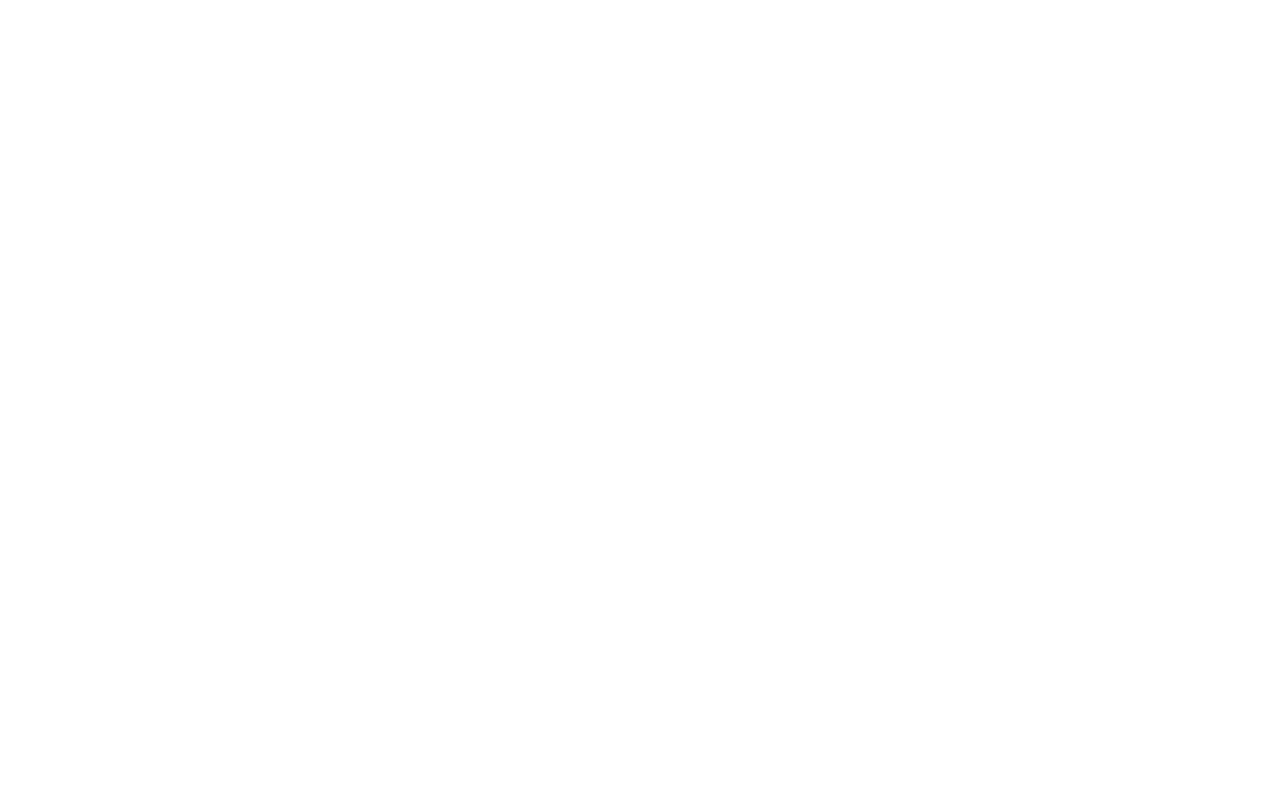
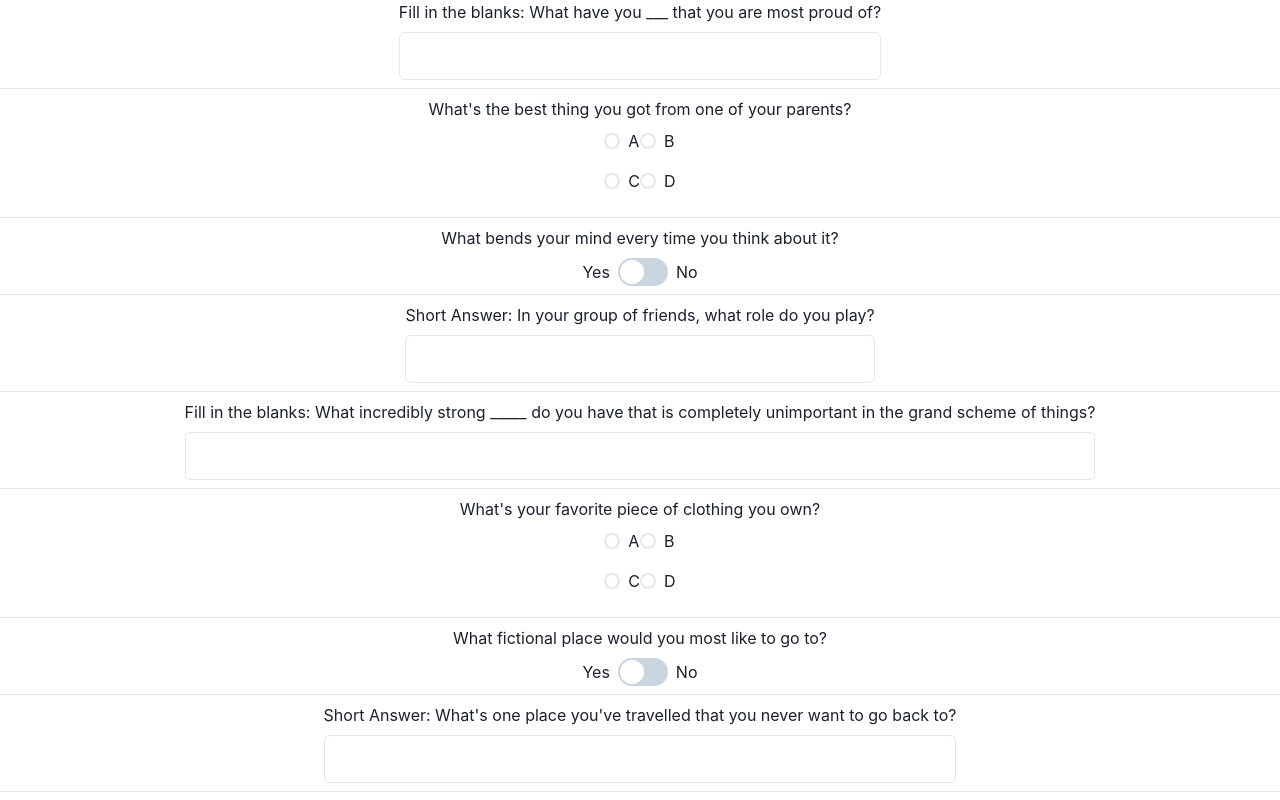
Before and after one commit to eLoyyyyy/cambridge-exam, a Next.js app: page /ask in a window 1280 px wide. Shown: the top 800 px of the page. Built offline with nearby package versions, Linux system fonts and the light colour scheme.

Commit message:
question page

```diff
--- a/pages/ask.tsx
+++ b/pages/ask.tsx
@@ -1,3 +1,29 @@
+import { useGetQuestions } from "../hooks/hooks"
+import { Heading, StackDivider, VStack } from "@chakra-ui/react"
+import Question from "../components/Question";
+
 export default function Page () {
+    const {
+        isLoading,
+        isError,
+        data,
+    } = useGetQuestions();
 
+    if (isLoading) {
+        return <Heading>Loading ...</Heading>
+    }
+
+    if (isError) {
+        <Heading>Error has occured.</Heading>
+    }
+
+    return (
+        <VStack
+            divider={<StackDivider borderColor='gray.200' />}
+        >
+            {data.questions.map((questionProps) => (
+                <Question key={questionProps.id} {...questionProps} />
+            ))}
+        </VStack>
+    )
 }
```
